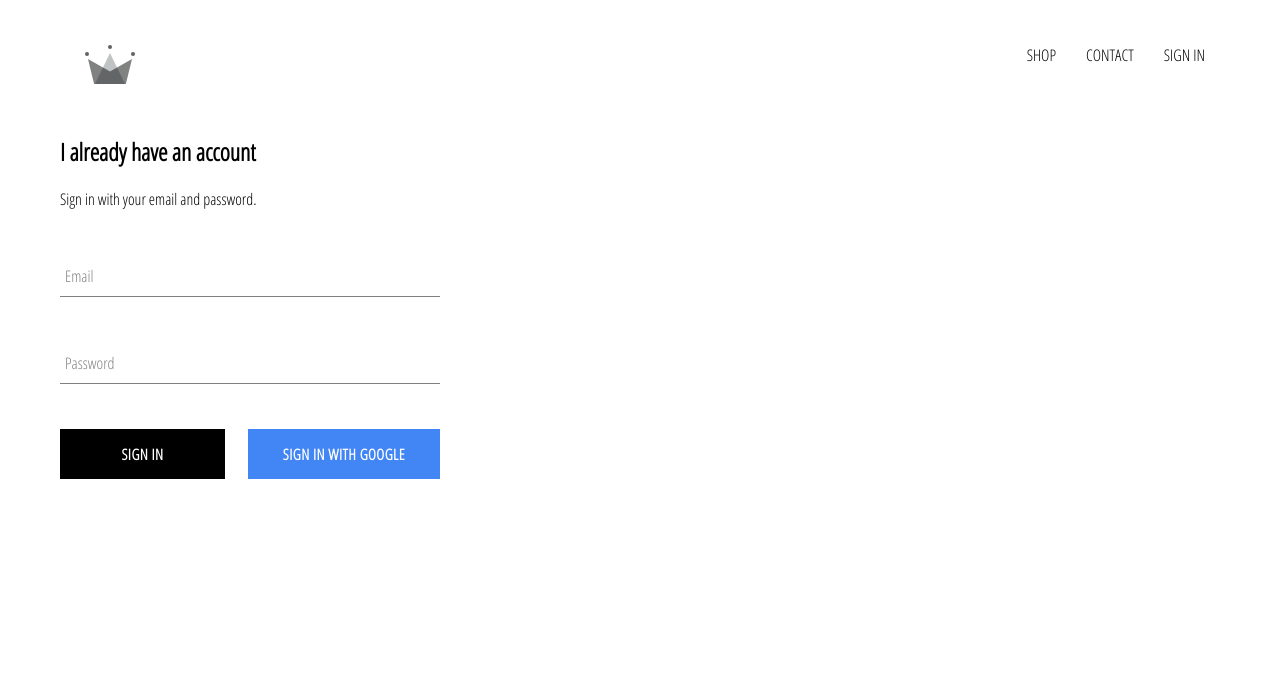
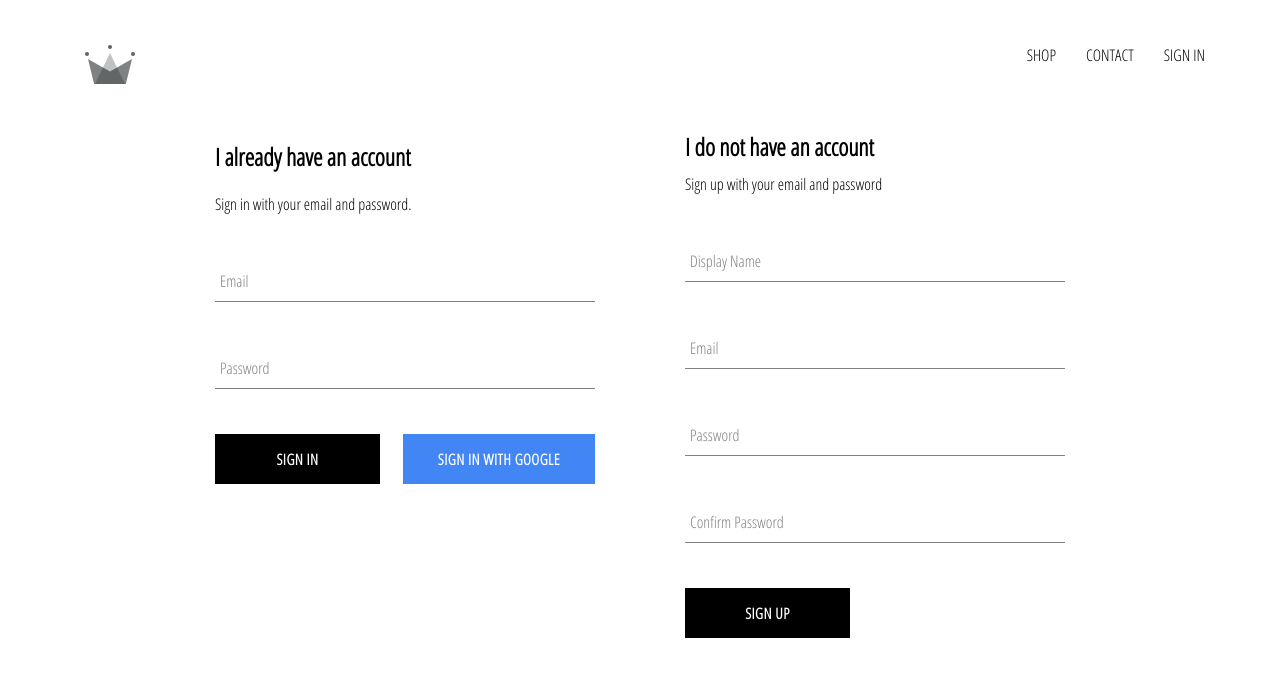
Before and after one commit to nicekiwi/crwn-clothing, a React (Create React App) app: page /sign-in in a window 1280 px wide. Shown: the top 676 px of the page. Built offline with nearby package versions, Linux system fonts and the light colour scheme; no server answers.

Commit message:
amended missing dirs

```diff
--- a/src/App.js
+++ b/src/App.js
@@ -5,7 +5,7 @@
 import HomePage from './pages/homepage/homepage.component';
 import ShopPage from './pages/shop/shop.component';
 import SignInAndSignUp from './pages/sign-in-and-sign-up/sign-in-and-sign-up.component';
-import { auth } from '../src/firebase/firebase.utils'
+import { auth, createUserProfileDocument } from '../src/firebase/firebase.utils'
 
 import './App.css';
 
@@ -21,9 +21,24 @@
   unsubscribeFromAuth = null
 
   componentDidMount() {
-    this.unsubscribeFromAuth = auth.onAuthStateChanged(user => {
-      this.setState({ currentUser: user });
-    })
+    this.unsubscribeFromAuth = auth.onAuthStateChanged(async userAuth => {
+      if (userAuth) {
+        const userRef = await createUserProfileDocument(userAuth);
+
+        userRef.onSnapshot(snapShot => {
+          this.setState({
+            currentUser: {
+              id: snapShot.id,
+              ...snapShot.data()
+            }
+          }, () => {
+            console.log(this.state);
+          })
+        });
+      } else {
+        this.setState({ currentUser: userAuth })
+      }
+    });
   }
 
   componentWillUnmount() {
--- /dev/null
+++ b/src/components/sign-up/sign-up.component.jsx
@@ -0,0 +1,100 @@
+import React from 'react';
+
+import FormInput from '../form-input/form-input.component';
+import CustomButton from '../custom-button/custom-button.component';
+
+import { auth, createUserProfileDocument } from '../../firebase/firebase.utils';
+
+import './sign-up.styles.scss';
+
+class SignUp extends React.Component {
+    constructor(props) {
+        super(props);
+
+        this.state = {
+            displayName: '',
+            email: '',
+            password: '',
+            confirmPassword: '',
+        }
+    }
+
+    handleSubmit = async event => {
+        event.preventDefault();
+
+        const { displayName, email, password, confirmPassword } = this.state;
+
+        if (password !== confirmPassword) {
+            alert('Passwords don\'t match');
+            return;
+        }
+
+        try {
+            const { user } = await auth.createUserWithEmailAndPassword(email, password);
+
+            await createUserProfileDocument(user, { displayName })
+
+            this.setState({
+                displayName: '',
+                email: '',
+                password: '',
+                confirmPassword: '',
+            })
+        } catch (error) {
+            console.error(error);
+        }
+    }
+
+    handleChange = event => {
+        const { name, value } = event.target;
+
+        this.setState({ [name]: value });
+    }
+
+    render() {
+        const { displayName, email, password, confirmPassword } = this.state;
+        return (
+            <div className='sign-up'>
+                <h2 className='title'>I do not have an account</h2>
+                <span>Sign up with your email and password</span>
+                <form className='sign-up-form' onSubmit={this.handleSubmit}>
+                    <FormInput
+                            type='text'
+                            name='displayName'
+                            value={displayName}
+                            onChange={this.handleChange}
+                            label='Display Name'
+                            required />
+
+                    <FormInput
+                        type='email'
+                        name='email'
+                        value={email}
+                        onChange={this.handleChange}
+                        label='Email'
+                        required />
+
+                    <FormInput
+                        type='password'
+                        name='password'
+                        value={password}
+                        onChange={this.handleChange}
+                        label='Password'
+                        required />
+
+                    <FormInput
+                        type='password'
+                        name='confirmPassword'
+                        value={confirmPassword}
+                        onChange={this.handleChange}
+                        label='Confirm Password'
+                        required />
+
+                    <CustomButton type='submit'>Sign Up</CustomButton>
+                </form>
+            </div>
+        )
+    }
+}
+
+export default SignUp;
--- /dev/null
+++ b/src/components/sign-up/sign-up.styles.scss
@@ -0,0 +1,9 @@
+.sign-up {
+    display: flex;
+    flex-direction: column;
+    width: 380px;
+
+    .title {
+        margin: 10px 0;
+    }
+}
--- /dev/null
+++ b/src/firebase/firebase.utils.js
@@ -0,0 +1,50 @@
+import firebase from 'firebase/app';
+import 'firebase/firestore';
+import 'firebase/auth';
+
+const config = {
+    apiKey: "AIzaSyC3SN7as3gWsAmcBus08ujL9EgbK4wCRCY",
+    authDomain: "crwn-clothing-387d6.firebaseapp.com",
+    databaseURL: "https://crwn-clothing-387d6.firebaseio.com",
+    projectId: "crwn-clothing-387d6",
+    storageBucket: "crwn-clothing-387d6.appspot.com",
+    messagingSenderId: "766662903592",
+    appId: "1:766662903592:web:159d910704be1627c5b21d",
+    measurementId: "G-M3HQEL2Q96"
+};
+
+export const createUserProfileDocument = async (userAuth, additionalData) => {
+    if (!userAuth) return;
+
+    const userRef = firestore.doc(`users/${userAuth.uid}`);
+    const snapShot = await userRef.get();
+
+    if(!snapShot.exists) {
+        const { displayName, email } = userAuth;
+        const createdAt = new Date();
+
+        try {
+            await userRef.set({
+                displayName,
+                email,
+                createdAt,
+                ...additionalData
+            })
+        } catch (error) {
+            console.log('error creating user', error.message);
+        }
+    }
+
+    return userRef;
+}
+
+firebase.initializeApp(config);
+
+export const auth = firebase.auth();
+export const firestore = firebase.firestore();
+
+const provider = new firebase.auth.GoogleAuthProvider();
+provider.setCustomParameters({ prompt: 'select_account' });
+export const signInWithGoogle = () => auth.signInWithPopup(provider);
+
+export default firebase;
--- a/src/pages/sign-in-and-sign-up/sign-in-and-sign-up.component.jsx
+++ b/src/pages/sign-in-and-sign-up/sign-in-and-sign-up.component.jsx
@@ -1,13 +1,17 @@
 import React from 'react';
 
 import SignIn from '../../components/sign-in/sign-in.component';
+import SignUp from '../../components/sign-up/sign-up.component';
 
-const SignInAndSignUp = (props) => {
+import './sign-in-and-sign-up.styles.scss';
+
+const SignInAndSignUpPage = props => {
     return (
-        <div className='sign-in-and-sign-up-page'>
+        <div className='sign-in-and-sign-up'>
             <SignIn />
+            <SignUp />
         </div>
     );
 }
 
-export default SignInAndSignUp;
+export default SignInAndSignUpPage;
--- a/src/pages/sign-in-and-sign-up/sign-in-and-sign-up.styles.scss
+++ b/src/pages/sign-in-and-sign-up/sign-in-and-sign-up.styles.scss
@@ -0,0 +1,6 @@
+.sign-in-and-sign-up {
+    width: 850px;
+    display: flex;
+    justify-content: space-between;
+    margin: 30px auto;
+}
```
